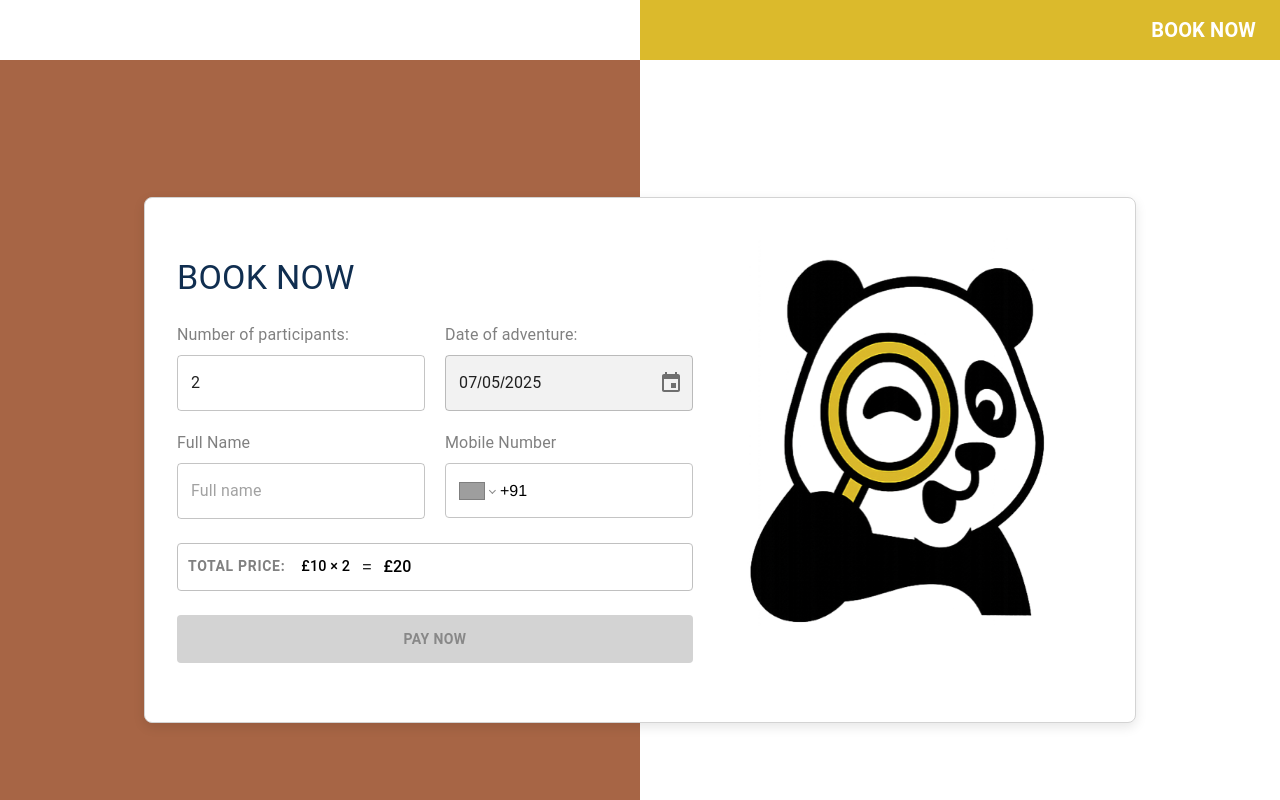
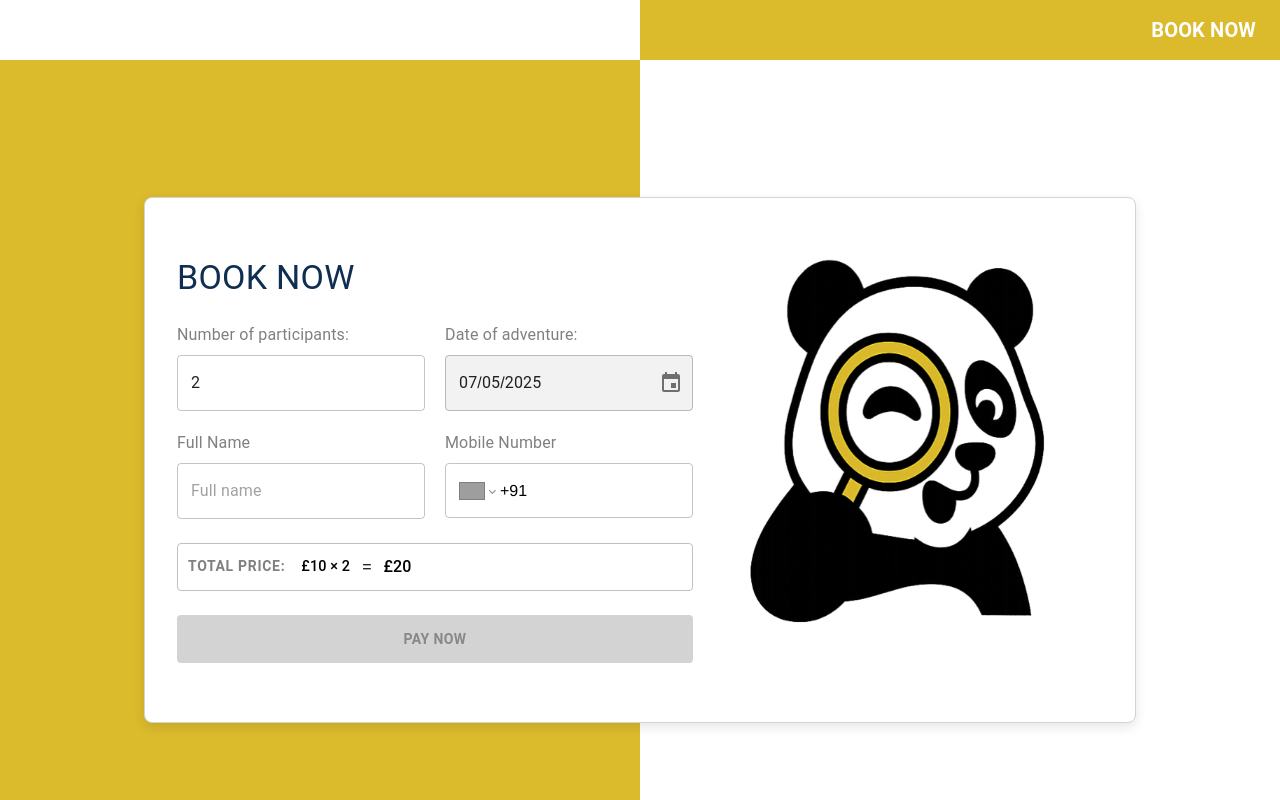
Before and after one commit to Vaibhav-Kotadiya-Dev/react-treasure-hut, a React (Create React App) app in the folder ui-treasure-hunt/: page /book-now in a window 1280 px wide. Shown: the top 800 px of the page. Built offline with nearby package versions, Linux system fonts and the light colour scheme; grey boxes are pictures that could not be loaded; some icons are missing.

Commit message:
Design fix.

```diff
--- a/ui-treasure-hunt/src/pages/book-now/book-now.css
+++ b/ui-treasure-hunt/src/pages/book-now/book-now.css
@@ -2,7 +2,7 @@
   display: flex;
   justify-content: center;
   align-items: center;
-  background: linear-gradient(to right, #a76545 40.33% 50%, white 50%);
+  background: linear-gradient(to right, #DBBA2C 40.33% 50%, white 50%);
   height: 100vh;
 }
 .card-main {
```
